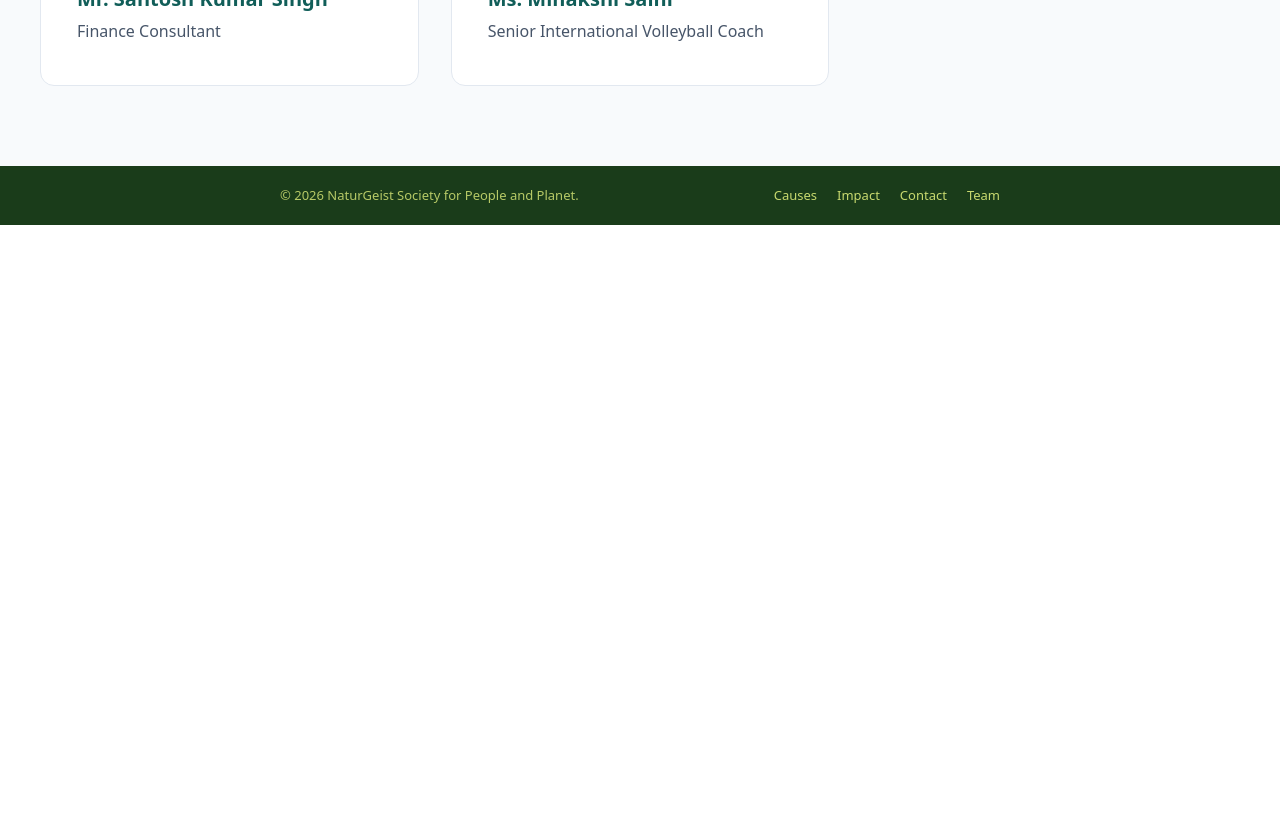
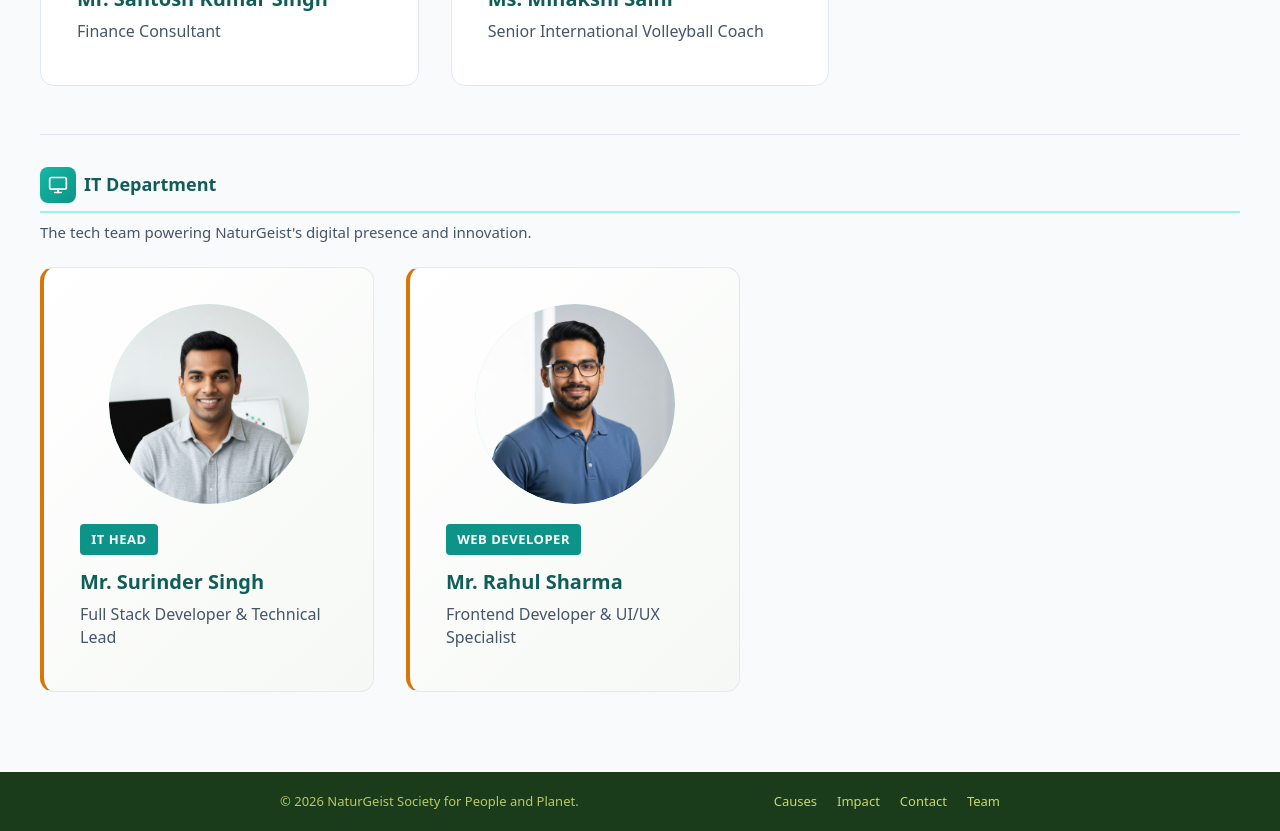
Before and after one commit to surinder4736/NaturGeist, a Next.js app: page /team in a window 1280 px wide. Shown: the part 1880-2711 px from the top of the page. Before the commit the page ends 2105 px from the top, so only its background shows below. Built offline with nearby package versions, Linux system fonts and the light colour scheme.

Commit message:
feat: add IT Department section with team members and styles
Add IT team members and distinct styling to team page.

```diff
--- a/src/app/(public)/team/page.tsx
+++ b/src/app/(public)/team/page.tsx
@@ -52,6 +52,23 @@ const EXECUTIVE_MEMBERS = [
   { name: 'Ms. Minakshi Saini', description: 'Senior International Volleyball Coach', location: '-',
     image: '/images/team/minakshi-saini.jpg',
    },
+] as const;
+
+const IT_DEPARTMENT = [
+  {
+    name: 'Mr. Surinder Singh',
+    role: 'IT Head',
+    description: 'Full Stack Developer & Technical Lead',
+    location: '-',
+    image: '/images/team/it-member-1.jpg',
+  },
+  {
+    name: 'Mr. Rahul Sharma',
+    role: 'Web Developer',
+    description: 'Frontend Developer & UI/UX Specialist',
+    location: '-',
+    image: '/images/team/it-member-2.jpg',
+  },
 ] as const;
 
 function TeamImage({ src, alt, id }: { src: string; alt: string; id: string }) {
@@ -109,6 +126,30 @@ export default function TeamPage() {
             ))}
           </div>
         </section>
+
+        <section className="team-section team-section-it">
+          <h2 className="team-section-title">
+            <span className="team-section-icon">
+              <svg width="24" height="24" viewBox="0 0 24 24" fill="none" stroke="currentColor" strokeWidth="2" strokeLinecap="round" strokeLinejoin="round">
+                <rect x="2" y="3" width="20" height="14" rx="2" ry="2" />
+                <line x1="8" y1="21" x2="16" y2="21" />
+                <line x1="12" y1="17" x2="12" y2="21" />
+              </svg>
+            </span>
+            IT Department
+          </h2>
+          <p className="team-section-desc">The tech team powering NaturGeist&apos;s digital presence and innovation.</p>
+          <div className="team-grid team-grid-it">
+            {IT_DEPARTMENT.map((person) => (
+              <div key={person.name} className="team-card team-card-it">
+                <TeamImage src={person.image} alt={person.name} id={person.name} />
+                <span className="team-card-badge team-card-badge-it">{person.role}</span>
+                <h3 className="team-card-name">{person.name}</h3>
+                <p className="team-card-role">{person.description}</p>
+              </div>
+            ))}
+          </div>
+        </section>
       </div>
     </main>
   );
--- a/src/styles/globals.css
+++ b/src/styles/globals.css
@@ -2052,6 +2052,11 @@ a {
   grid-template-columns: repeat(3, 1fr);
 }
 
+.team-grid-it {
+  grid-template-columns: repeat(2, 1fr);
+  max-width: 700px;
+}
+
 @media (max-width: 900px) {
   .team-grid-governing,
   .team-grid-executive {
@@ -2061,7 +2066,8 @@ a {
 
 @media (max-width: 520px) {
   .team-grid-governing,
-  .team-grid-executive {
+  .team-grid-executive,
+  .team-grid-it {
     grid-template-columns: 1fr;
   }
 }
@@ -2083,6 +2089,55 @@ a {
 
 .team-card-governing {
   border-left: 4px solid var(--teal-600);
+}
+
+/* IT Department Section */
+.team-section-it {
+  margin-top: 3rem;
+  padding-top: 2rem;
+  border-top: 1px solid var(--gray-200);
+}
+
+.team-section-title {
+  display: flex;
+  align-items: center;
+  gap: 0.5rem;
+}
+
+.team-section-icon {
+  display: inline-flex;
+  align-items: center;
+  justify-content: center;
+  width: 36px;
+  height: 36px;
+  background: linear-gradient(135deg, var(--teal-500), var(--teal-600));
+  color: var(--white);
+  border-radius: 8px;
+}
+
+.team-section-icon svg {
+  width: 20px;
+  height: 20px;
+}
+
+.team-section-desc {
+  font-size: 0.9375rem;
+  color: var(--gray-600);
+  margin: -0.5rem 0 1.5rem;
+  padding-left: 0;
+}
+
+.team-card-it {
+  border-left: 4px solid var(--orange-gold);
+  background: linear-gradient(135deg, var(--white) 0%, rgba(200, 217, 111, 0.05) 100%);
+}
+
+.team-card-it:hover {
+  border-color: var(--orange-gold-dark);
+}
+
+.team-card-badge-it {
+  background: linear-gradient(135deg, var(--orange-gold), var(--orange-gold-dark));
 }
 
 .team-card-badge {
```
Also changed, not shown: public/images/team/it-member-1.jpg (added), public/images/team/it-member-2.jpg (added).
